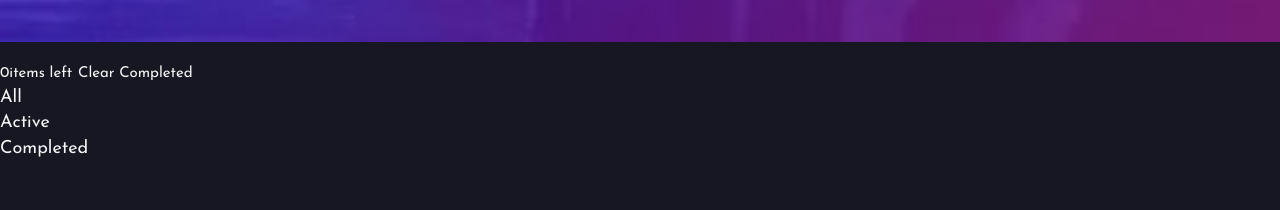
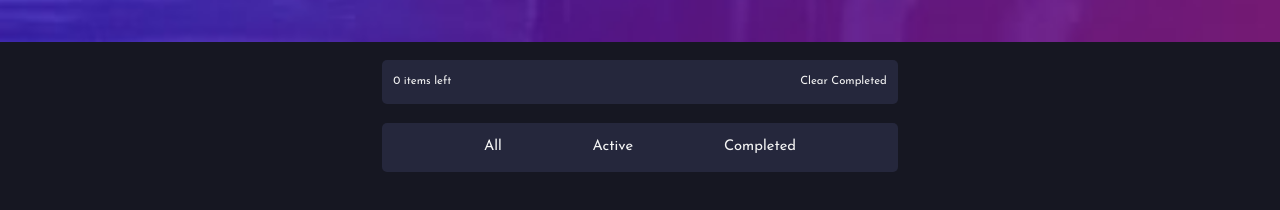
Before and after one commit to jzolotar/todo-app, a plain HTML site: page index.html in a window 1280 px wide. Shown: the part 134-344 px from the top of the page. Drawn offline with Linux system fonts and the light colour scheme.

Commit message:
add styles for filters

```diff
--- /dev/null
+++ b/app/scss/_filters.scss
@@ -0,0 +1,28 @@
+.filters {
+  &__wrapper {
+    margin: 0 auto;
+    max-width: 36rem;
+    padding: 0px 30px;
+  }
+  &__side {
+    border-radius: 5px;
+    background-color: $veryDarkDesaturatedBlue;
+    padding: 14px 0.7rem;
+    margin-bottom: 1.2rem;
+    display: flex;
+    justify-content: space-between;
+    font-size: 0.85rem;
+  }
+  &__center {
+    border-radius: 5px;
+    background-color: $veryDarkDesaturatedBlue;
+    display: flex;
+    justify-content: space-evenly;
+    align-content: center;
+    text-align: center;
+    padding: 14px 0.7rem;
+  }
+  &__filter {
+    font-size: 0.92rem;
+  }
+}
--- a/app/scss/_global.scss
+++ b/app/scss/_global.scss
@@ -57,7 +57,7 @@ input {
   color: $darkGrayishBlue;
   text-align: left;
   font-family: "Josefin Sans", sans-serif;
-  font-size: 1rem;
+  font-size: 0.92rem;
 }
 input:focus {
   outline: none;
@@ -87,7 +87,7 @@ label {
 }
 
 .task--desc {
-  font-size: 1rem;
+  font-size: 0.92rem;
   text-align: left;
 }
 
--- a/app/scss/style.scss
+++ b/app/scss/style.scss
@@ -2,3 +2,4 @@
 @import "global";
 @import "header";
 @import "list";
+@import "filters";
--- a/index.html
+++ b/index.html
@@ -53,14 +53,16 @@
       </div>
     </main>
     <section class="filters">
-      <div class="filters__side">
-        <small><span>0</span>items left</small>
-        <small>Clear Completed</small>
-      </div>
-      <div class="filters__center">
-        <div class="filter">All</div>
-        <div class="filter">Active</div>
-        <div class="filter">Completed</div>
+      <div class="filters__wrapper">
+        <div class="filters__side">
+          <small><span class="tasks--left">0</span> items left</small>
+          <small>Clear Completed</small>
+        </div>
+        <div class="filters__center">
+          <div class="filters__filter">All</div>
+          <div class="filters__filter">Active</div>
+          <div class="filters__filter">Completed</div>
+        </div>
       </div>
     </section>
     <script src="./app/js/script.js"></script>
```
Also changed, not shown: dist/css/style.css, 1 other file.
